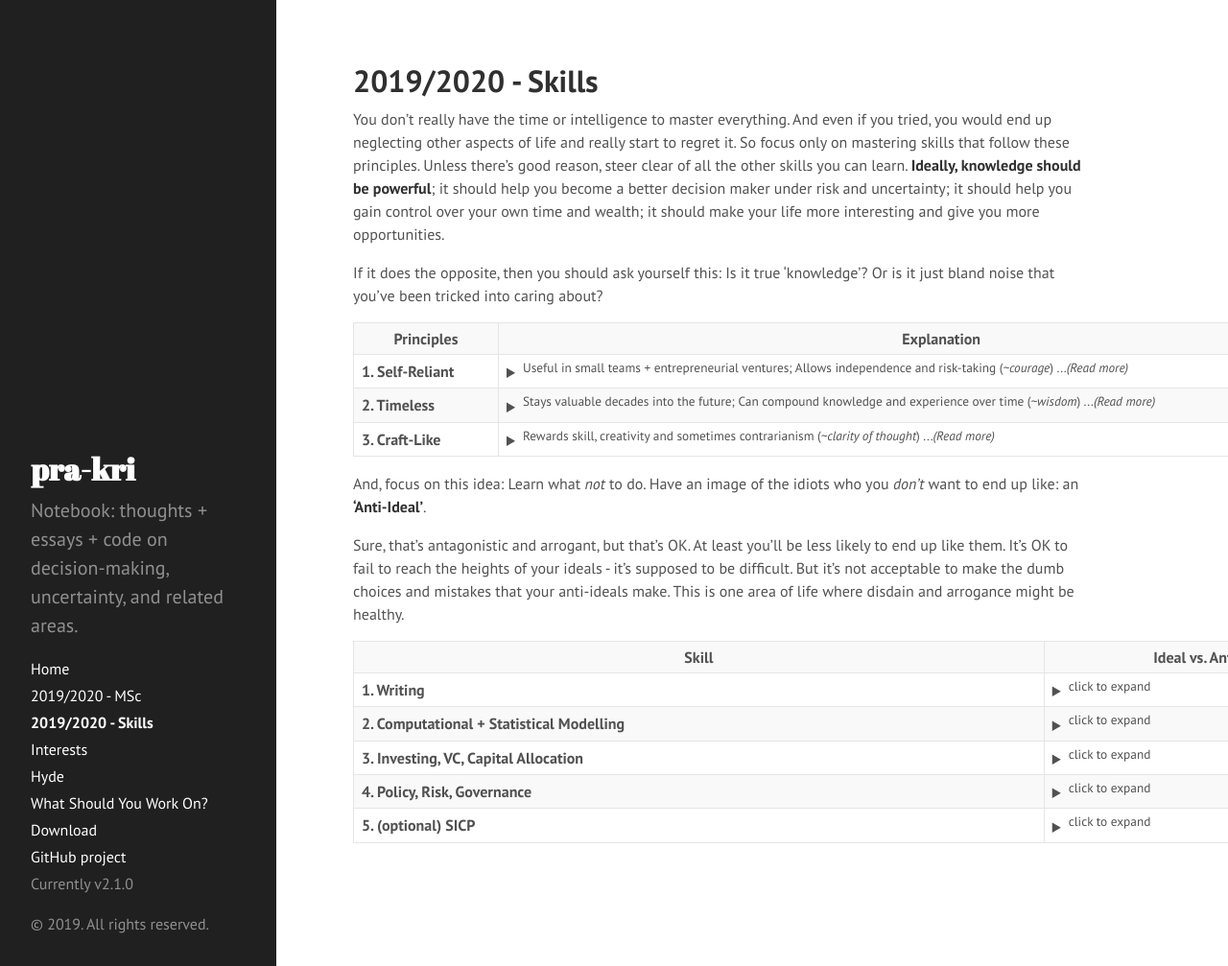
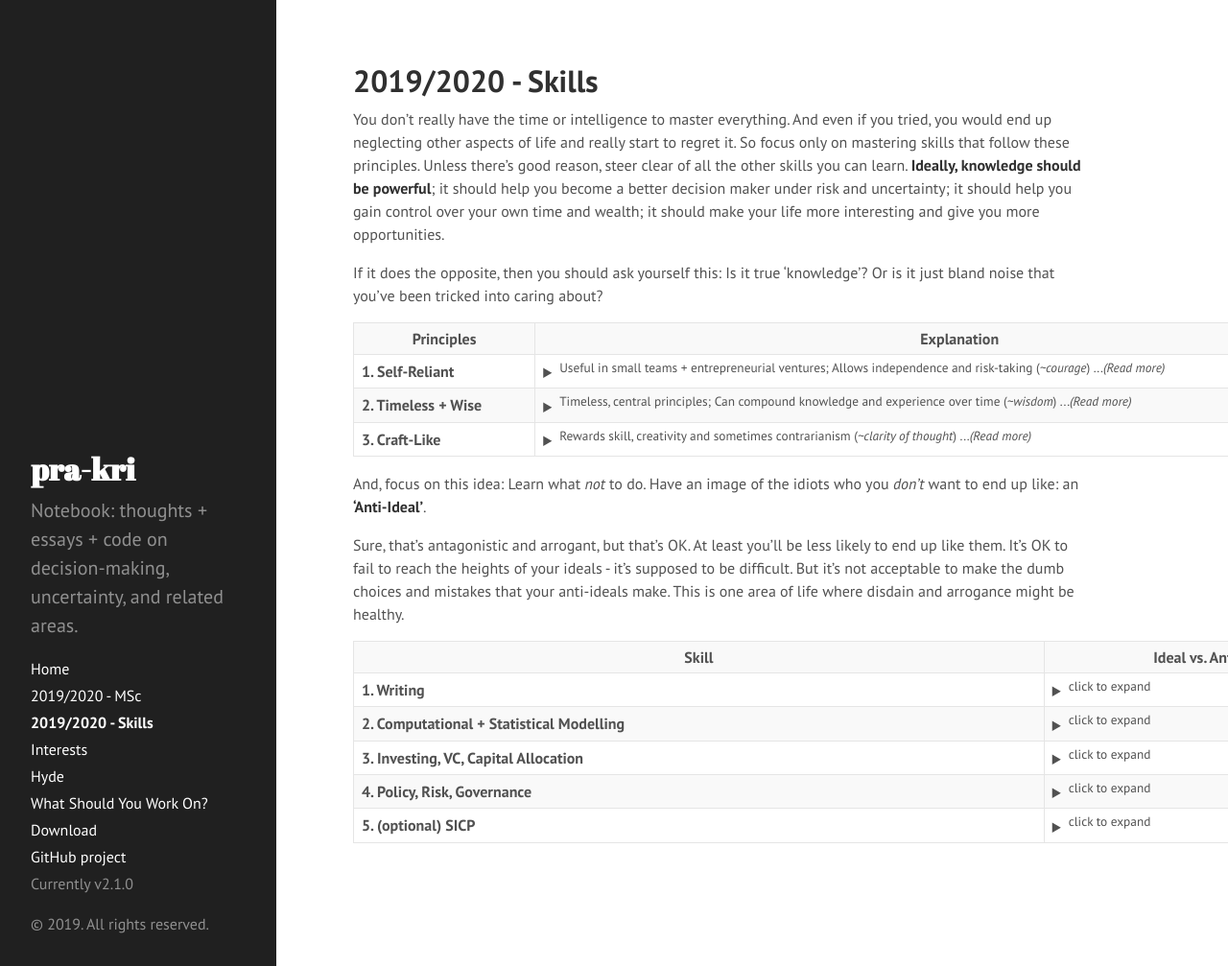
Before and after one commit to pra-kri/pra-kri.github.io, a Jekyll site: the page built from 2019to2020_skills.md, in a window 1280 px wide and 1007 px high. Shown: the whole window at 96% size. Built offline with Jekyll 4.4.1, drawn with Linux system fonts in a browser that asks for light colours; Markdown is read by kramdown in place of the engine named in the settings.

Commit message:
Update 2019to2020_skills.md

```diff
--- a/2019to2020_skills.md
+++ b/2019to2020_skills.md
@@ -15,18 +15,18 @@ If it does the opposite, then you should ask yourself this: Is it true 'knowledg
   <tr>
     <td><b>1. Self-Reliant</b></td>
     <td> <details><summary><sup>Useful in small teams + entrepreneurial ventures; Allows independence and risk-taking (<i>~courage</i>) ...<i>(Read more)</i></sup></summary>
-      <b> Ideal: </b> Is it independent and self-reliant? Can you create value and wealth in entrepreneurial ventures with small teams? ('front-office', close-to-the-money, revenue-generating?). Will it help you take risks and chase opportunities in the open market? Does it help you gain ownership of your own time?
+      <b> Ideal: </b> Is it independent and self-reliant? Can you create value and wealth in entrepreneurial ventures with small teams? ('front-office', close-to-the-money, revenue-generating?). Will it help you take risks and chase opportunities in the open market? Does it help you gain ownership of your own time and wealth? In other words, does the knowledge help you become more <i><b>self-owned and courageous</b></i> in the world?
       <br>
-      <b> Anti-Ideal: </b>Or is it a heavily dependent, specialised skill that's useless outside of large corporations? Will it make you fragile and dependent on corporate 'performance' reviews, your manager's opinion, and the whims of the geniuses working in HR departments? Is it a skill that only pays if you offer your obedience and 'hard work' to a bigcorp? Will you end up like those idiots who are proud of how many hours they spend working obediently, rather than how much value or money they bring to the firm? I've found that these are usually the passive types who longingly look forward to the evenings, weekends and (on a longer scale) retirement - almost as if they treat work as something to be tolerated through passive slave-like obedience.
+      <b> Anti-Ideal: </b>Or is it a heavily dependent, specialised skill that's useless outside of large corporations? Will it make you fragile and dependent on corporate 'performance' reviews, your manager's opinion, and the whims of the geniuses working in HR departments? Is it a skill that only pays if you offer your obedience and 'hard work' to a bigcorp? Will you end up like those idiots who are proud of how many <i>hours</i> they spend working obediently, rather than how much value they bring to the firm? I've found that these are usually the passive types who longingly look forward to the evenings, weekends and (on a longer scale) retirement - almost as if they treat work as something to be tolerated through passive slave-like obedience.
       </details>
     </td>
   </tr>
   <tr>
-    <td><b>2. Timeless</b></td>
-    <td> <details><summary><sup>Stays valuable decades into the future; Can compound knowledge and experience over time (<i>~wisdom</i>) ...<i>(Read more)</i></sup></summary>
-      <b> Ideal: </b> Can you compound your knowledge and understanding of the field over decades? Can you pick up real 'wisdom' and experience in the field? Does it have timeless principles that you can apply 20 years into the future? Will your decision-making capabilities improve over time? What knowledge-gaps are you placing between yourself and newcomers to the industry? In your 40s and 50s, you want to be able to outclass all the ambitious newcomers with lots of time and energy on their hands.
+    <td><b>2. Timeless + Wise</b></td>
+    <td> <details><summary><sup>Timeless, central principles; Can compound knowledge and experience over time (<i>~wisdom</i>) ...<i>(Read more)</i></sup></summary>
+      <b> Ideal: </b> Does it have timeless, core principles that will always be valuable? Can you compound your knowledge and understanding over decades? Will your decision-making capabilities improve over time? <b>A lot of timeless and compounding knowledge has a lot to do with risk and decision-making under uncertainty.</b> In your 40s and 50s, if you learn the right stuff, will your knowledge and voice be respected and taken seriously? Will it make you a <i><b>wiser decision-maker, with epistemic humility</b></i>?
       <br>
-      <b> Anti-Ideal: </b>Or are you learning something that'll be useless in 10 years time? Is it just a dumb fad that you'll eventually forget?
+      <b> Anti-Ideal: </b>Or are you learning something that'll be useless in 10 years time? Is it just a dumb fad that you'll eventually forget? Are you learning something that requires no respect for the unknown? Something that demands no epistemic humility and thought? When you're older, will a bunch of arrogant 23-year-olds (just like you right now) know as much as 50-year-old-you about the subject?
       </details>
     </td>
   </tr>
```
